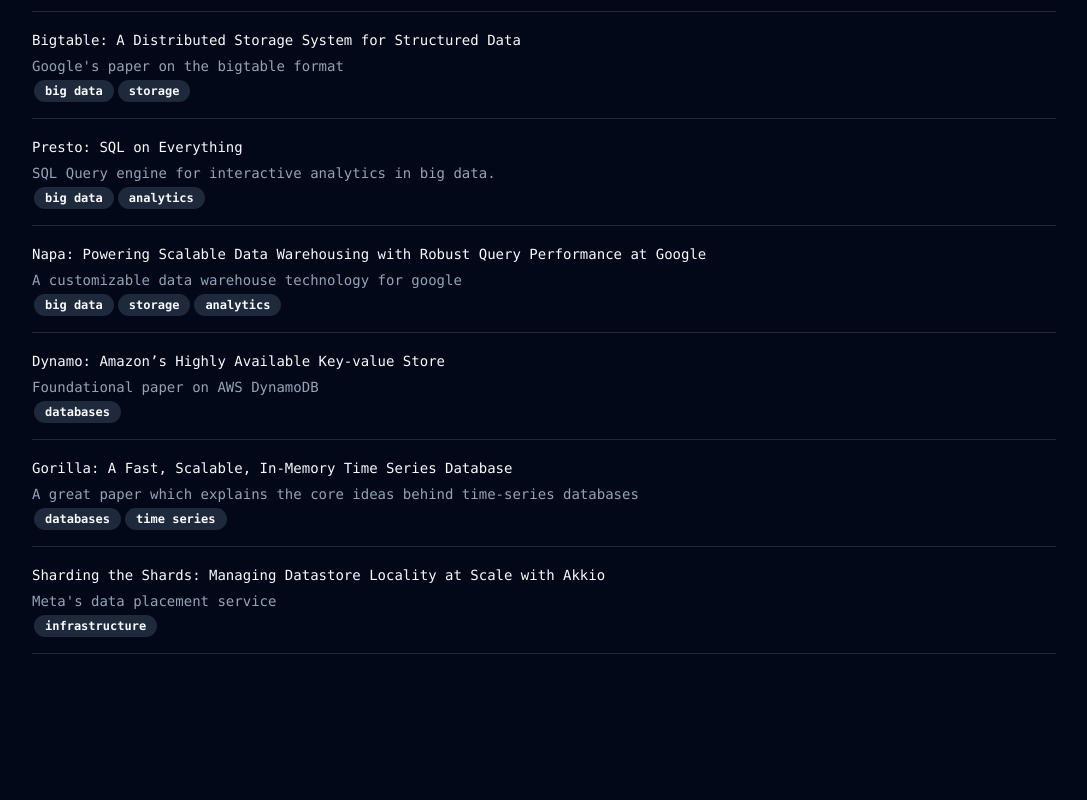
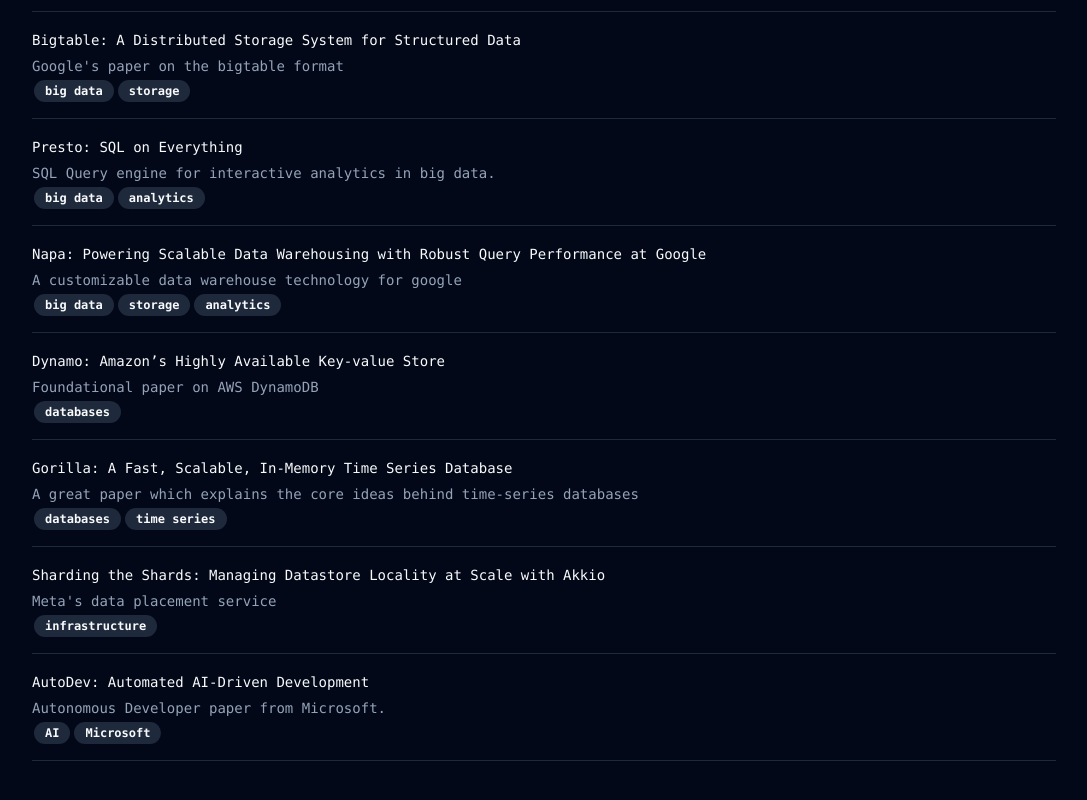
Before and after one commit to ankushChatterjee/coredump-tech, a Next.js app: page /reading-list in a window 1280 px wide. Shown: the part 360-1160 px from the top of the page, without its empty margins (96-1183 px from the left). Before the commit the page ends 1078 px from the top, so only its background shows below. Built offline with nearby package versions, Linux system fonts and the light colour scheme.

Commit message:
Add autodev paper

```diff
--- a/src/app/reading-list/page.tsx
+++ b/src/app/reading-list/page.tsx
@@ -60,6 +60,11 @@
               tags={["infrastructure"]}
               linkto="https://www.usenix.org/system/files/osdi18-annamalai.pdf"
               subTitle="Meta's data placement service" />
+            <LinkCard
+              title="AutoDev: Automated AI-Driven Development"
+              tags={["AI", "Microsoft"]}
+              linkto="https://arxiv.org/pdf/2403.08299.pdf"
+              subTitle="Autonomous Developer paper from Microsoft. " />
           </TabsContent>
           <TabsContent value="blogs">
            <LinkCard
```
